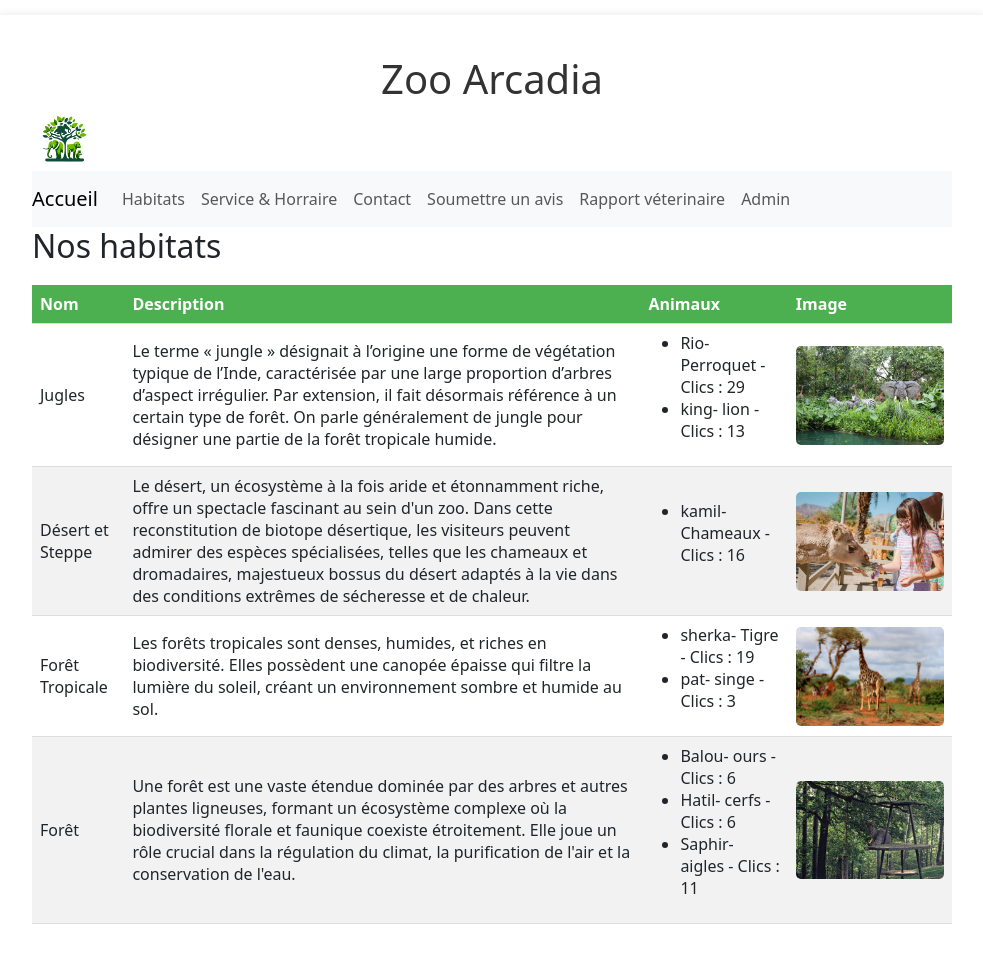
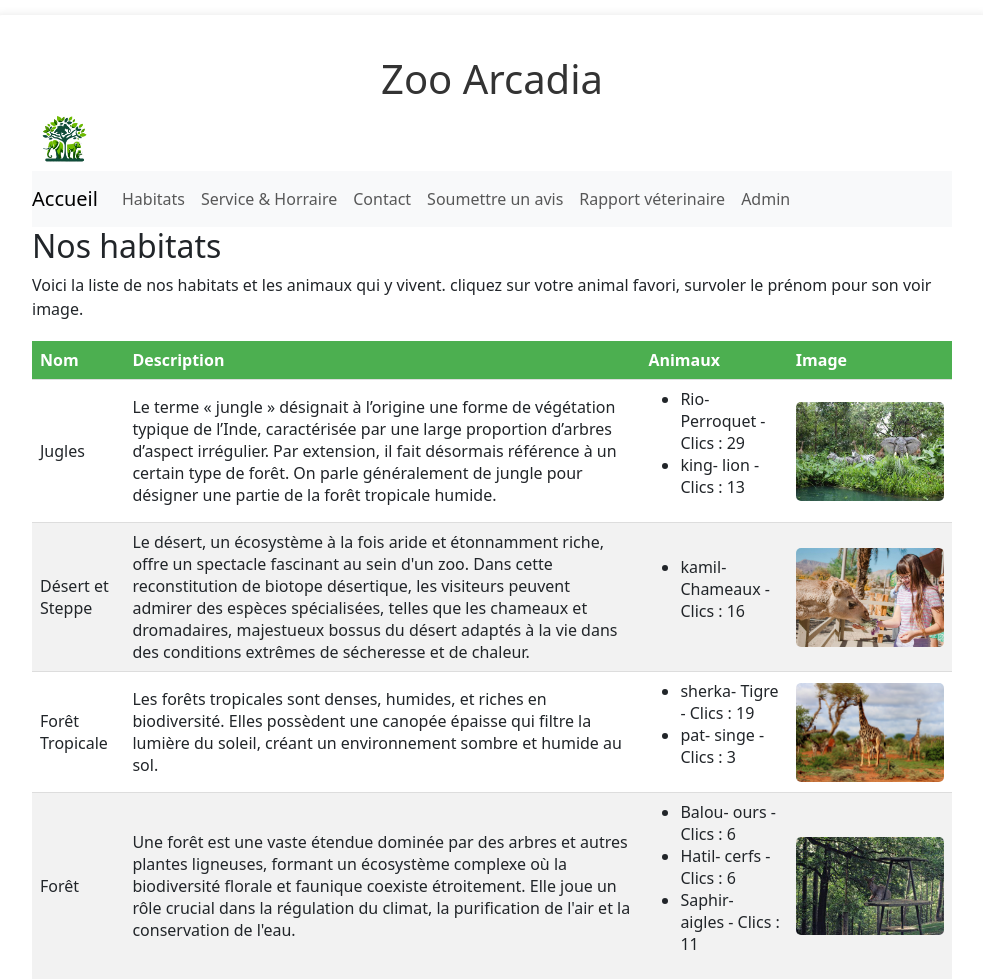
Before and after one commit to Ameut/Arcadia_zoo, a Django app: page /habitat/ in a window 1280 px wide. Shown: the top 979 px of the page, without its empty margins (148-1131 px from the left). Run offline with Django 4.2, Linux system fonts and the light colour scheme; data comes from the database, SQL or seed files in the repository; some libraries are stand-ins or nearby versions.

Commit message:
rajout texte habitat

```diff
--- a/liste/templates/liste/habitat.html
+++ b/liste/templates/liste/habitat.html
@@ -81,7 +81,7 @@
   </head>
   <body>
     <h2>Nos habitats</h2>
-
+<p>Voici la liste de nos habitats et les animaux qui y vivent. cliquez sur votre animal favori, survoler le prénom pour son voir image.</p>
 <table>
     <thead>
         <tr>
```
